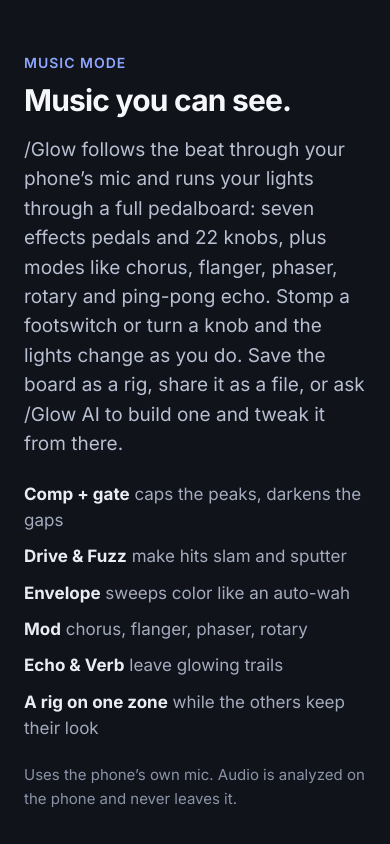
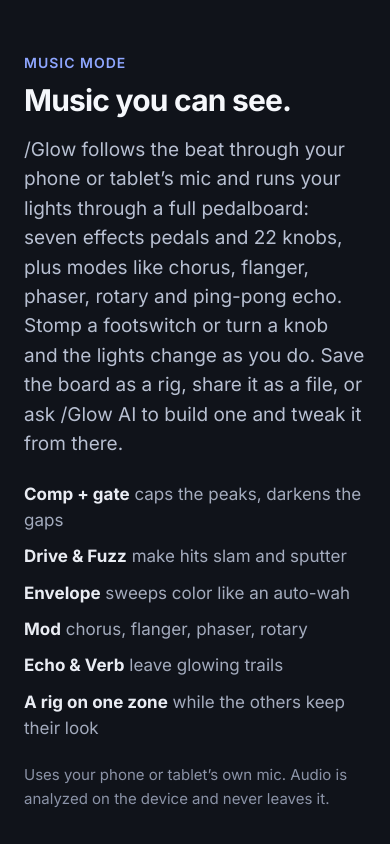
Before and after one commit to zburnsdrake/slashglow-site, a plain HTML site: page index.html in a window 390 px wide. Shown: the part 1880-2724 px from the top of the page. Drawn offline with Linux system fonts and the light colour scheme.

Commit message:
Home Music section: phone or tablet's mic
Co-Authored-By: Claude Opus 5.5 <noreply@anthropic.com>
Claude-Session: https://claude.ai/code/session_01Jz8E6RPxFgDoHfSDKmPJNo

```diff
--- a/index.html
+++ b/index.html
@@ -106,7 +106,7 @@ a{color:#8ea6ff}a:hover{color:#b8c6ff}
 <div style="flex: 1 1 480px; min-width: 0">
 <p style="margin: 0 0 10px; font-size: 14px; font-weight: 600; letter-spacing: 1px; text-transform: uppercase; color: #8ea6ff">Music mode</p>
 <h2 style="margin: 0 0 18px; font-family: Inter, sans-serif; font-size: clamp(30px, 4vw, 44px); line-height: 1.1; letter-spacing: -0.8px; color: #f5f7fb">Music you can see.</h2>
-<p style="margin: 0 0 22px; color: #b7bfd1; font-size: 19px">/Glow follows the beat through your phone’s mic and runs your lights through a full pedalboard: seven effects pedals and 22 knobs, plus modes like chorus, flanger, phaser, rotary and ping-pong echo. Stomp a footswitch or turn a knob and the lights change as you do. Save the board as a rig, share it as a file, or ask /Glow AI to build one and tweak it from there.</p>
+<p style="margin: 0 0 22px; color: #b7bfd1; font-size: 19px">/Glow follows the beat through your phone or tablet’s mic and runs your lights through a full pedalboard: seven effects pedals and 22 knobs, plus modes like chorus, flanger, phaser, rotary and ping-pong echo. Stomp a footswitch or turn a knob and the lights change as you do. Save the board as a rig, share it as a file, or ask /Glow AI to build one and tweak it from there.</p>
 <div style="display: grid; grid-template-columns: repeat(auto-fit, minmax(200px, 1fr)); gap: 10px 24px; margin-bottom: 22px">
 <p style="margin: 0; color: #a3abbd"><b style="color: #e9ecf3">Comp + gate</b> caps the peaks, darkens the gaps</p>
 <p style="margin: 0; color: #a3abbd"><b style="color: #e9ecf3">Drive &amp; Fuzz</b> make hits slam and sputter</p>
@@ -115,7 +115,7 @@ a{color:#8ea6ff}a:hover{color:#b8c6ff}
 <p style="margin: 0; color: #a3abbd"><b style="color: #e9ecf3">Echo &amp; Verb</b> leave glowing trails</p>
 <p style="margin: 0; color: #a3abbd"><b style="color: #e9ecf3">A rig on one zone</b> while the others keep their look</p>
 </div>
-<p style="margin: 0; font-size: 15px; color: #8b93a7">Uses the phone’s own mic. Audio is analyzed on the phone and never leaves it.</p>
+<p style="margin: 0; font-size: 15px; color: #8b93a7">Uses your phone or tablet’s own mic. Audio is analyzed on the device and never leaves it.</p>
 </div>
 </div>
 </section>
```
